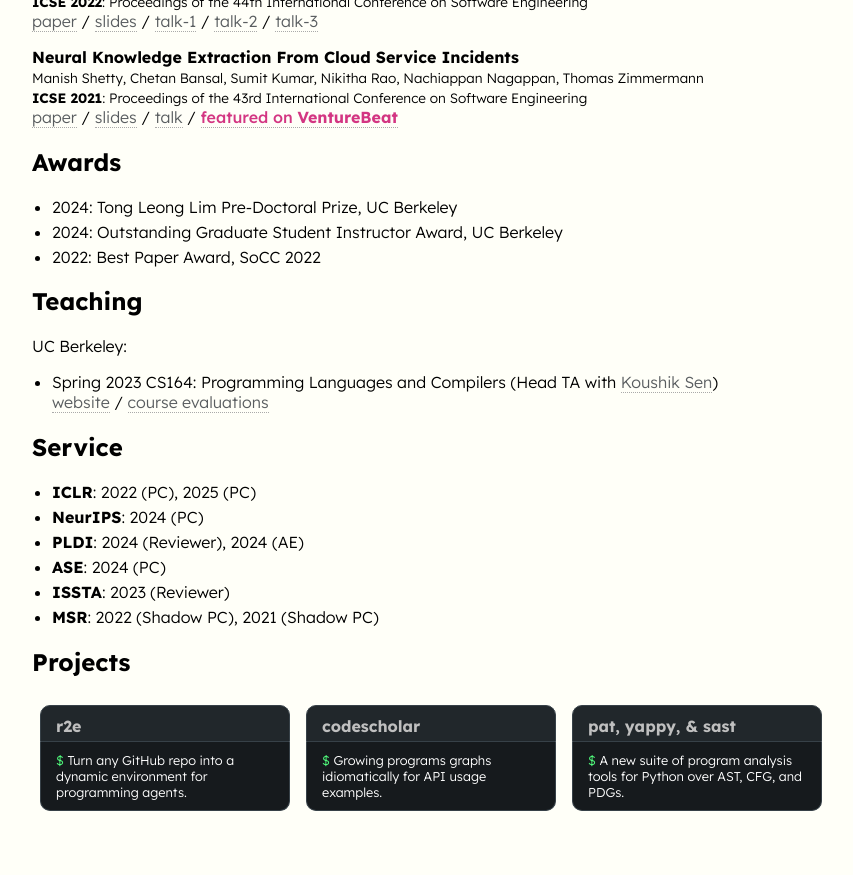
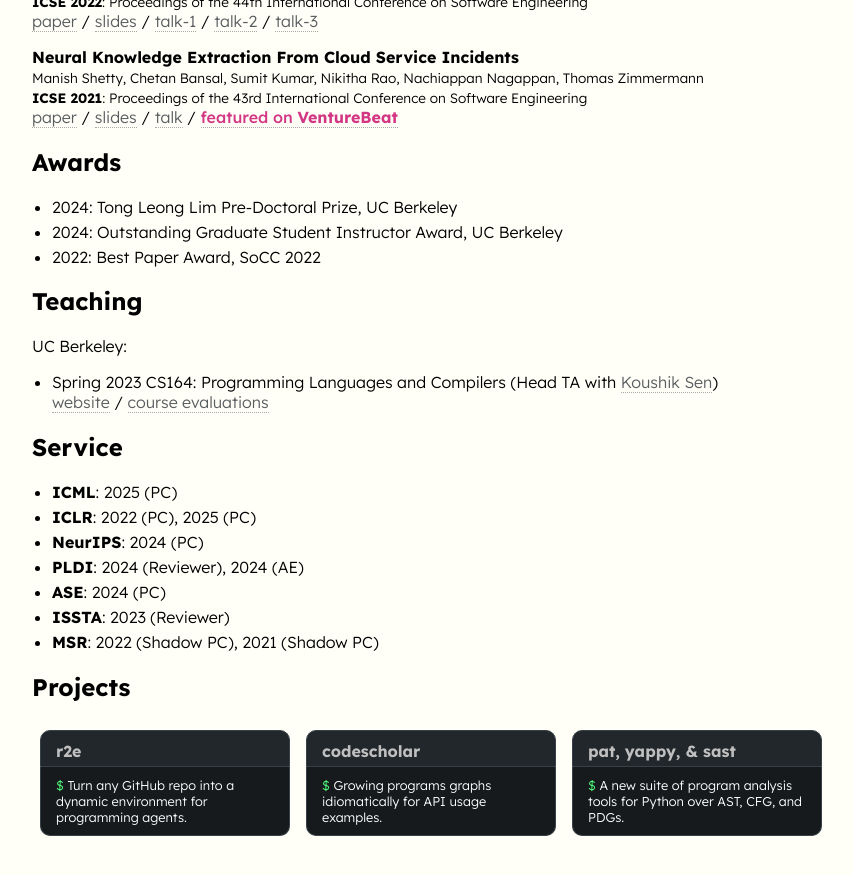
Before and after one commit to manishshettym/manishshettym.github.io, a Jekyll site: the page built from index.md, in a window 1280 px wide and 900 px high, scrolled down 1410 px. Shown: the top 875 px of the window, without its empty margins (208-1061 px from the left). Built offline with Jekyll 4.4.1, drawn with Linux system fonts in a browser that asks for light colours.

Commit message:
Update service.md

```diff
--- a/_includes/service.md
+++ b/_includes/service.md
@@ -1,4 +1,5 @@
 <aside markdown="1">
+  * **ICML**: 2025 (PC)
   * **ICLR**: 2022 (PC), 2025 (PC)
   * **NeurIPS**: 2024 (PC)
   * **PLDI**: 2024 (Reviewer),  2024 (AE)
```
